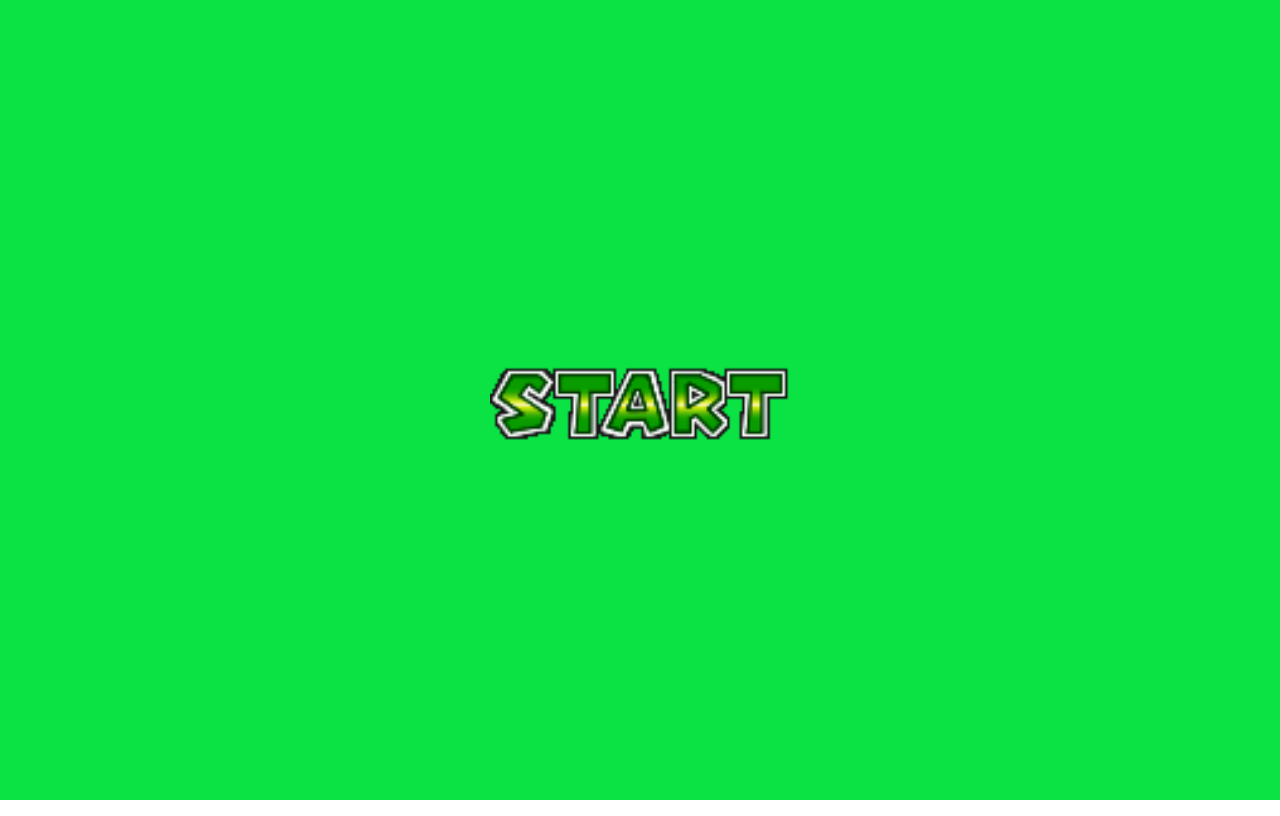
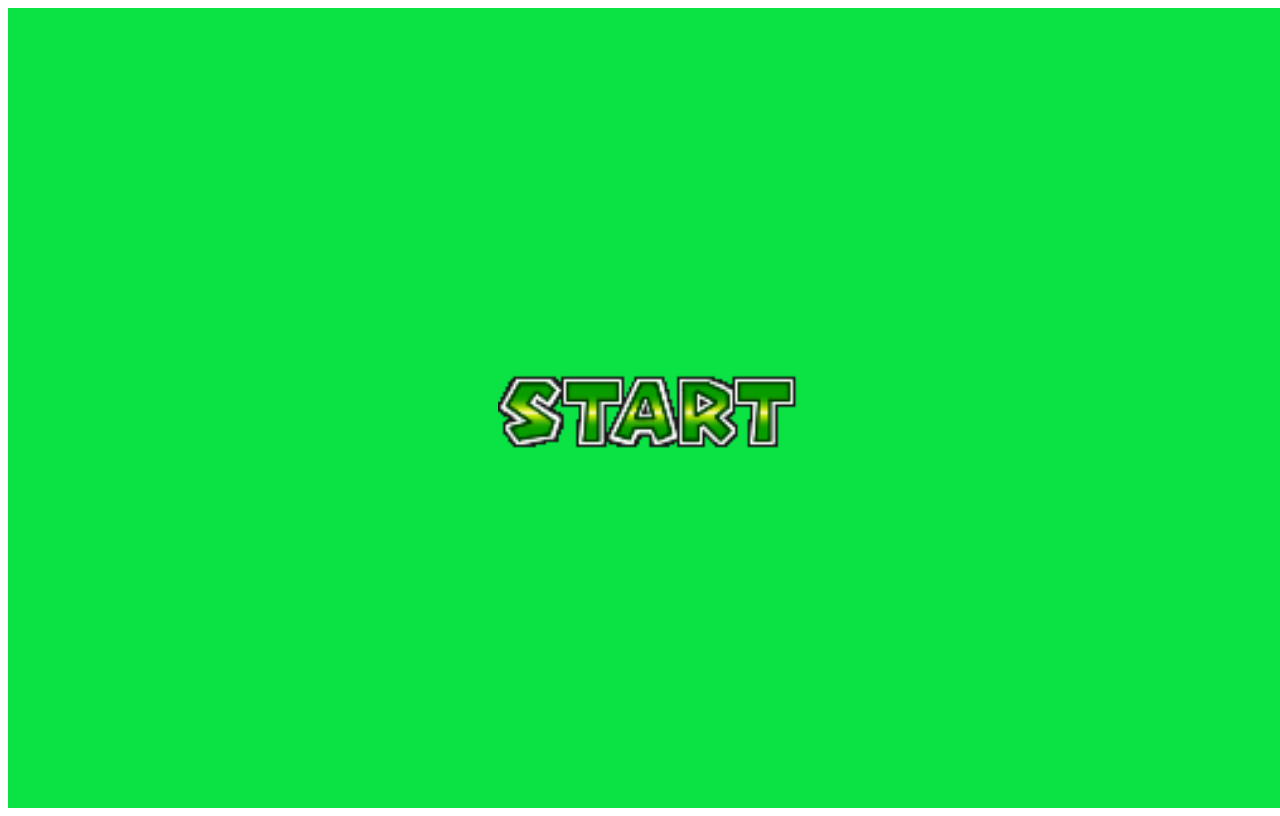
Before and after one commit to MarianoReyes/Laberinto_WebPack_React, a React app: page dist/index.html in a window 1280 px wide. Built offline with nearby package versions, Linux system fonts and the light colour scheme; files whose address does not match are found by name.

Commit message:
comentario de index

```diff
--- a/dist/index.html
+++ b/dist/index.html
@@ -1,8 +1,9 @@
+<!--LAB 7 Laberinto con Webpack y React-->
 <html>
     <head>
         <link rel="stylesheet" type="text/css" href="styles.css" />
     </head>
-    <body style="border: 0px; margin: 0px;">
+    <body>
         <div id="app"></div>
         <script type="application/javascript" src="./bundle.js"></script>
     </body>
```
